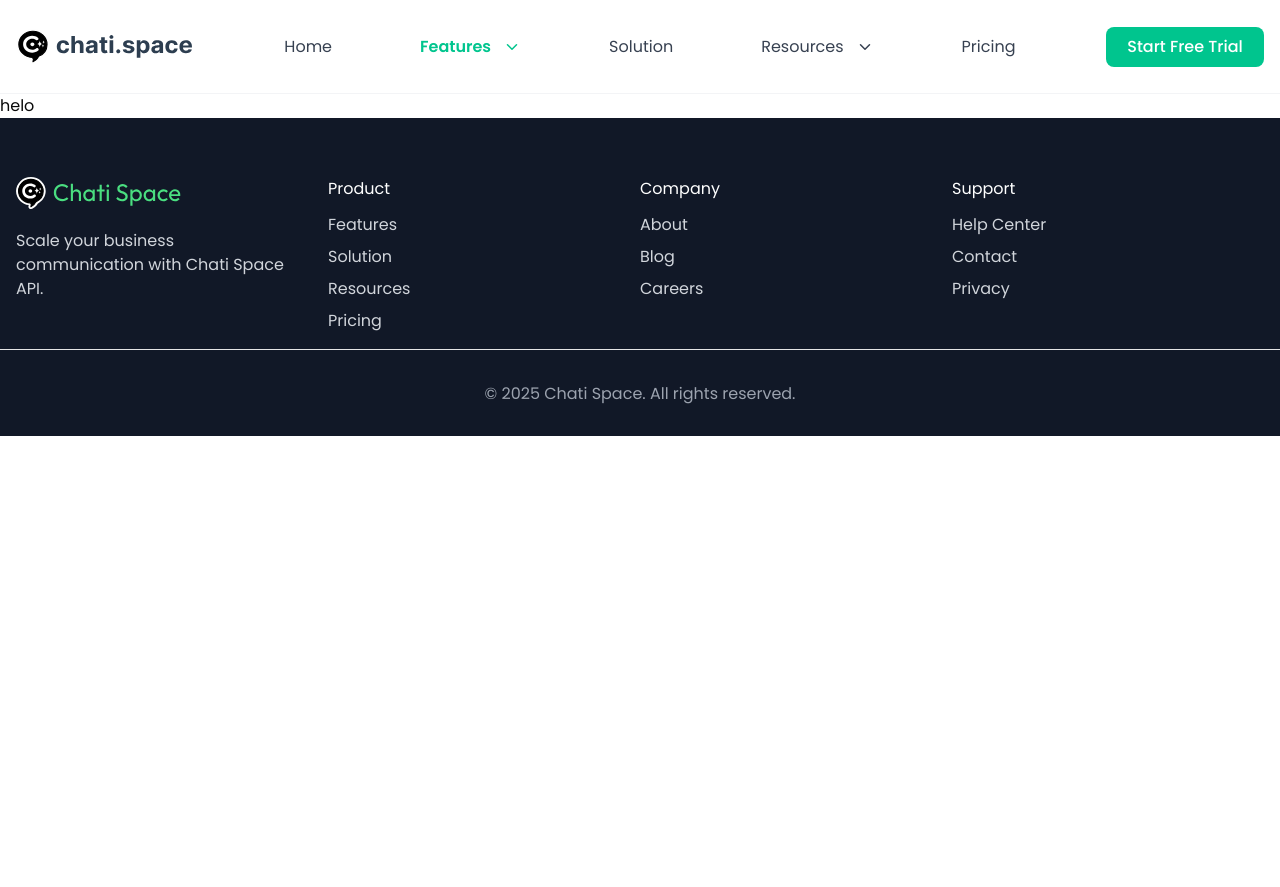
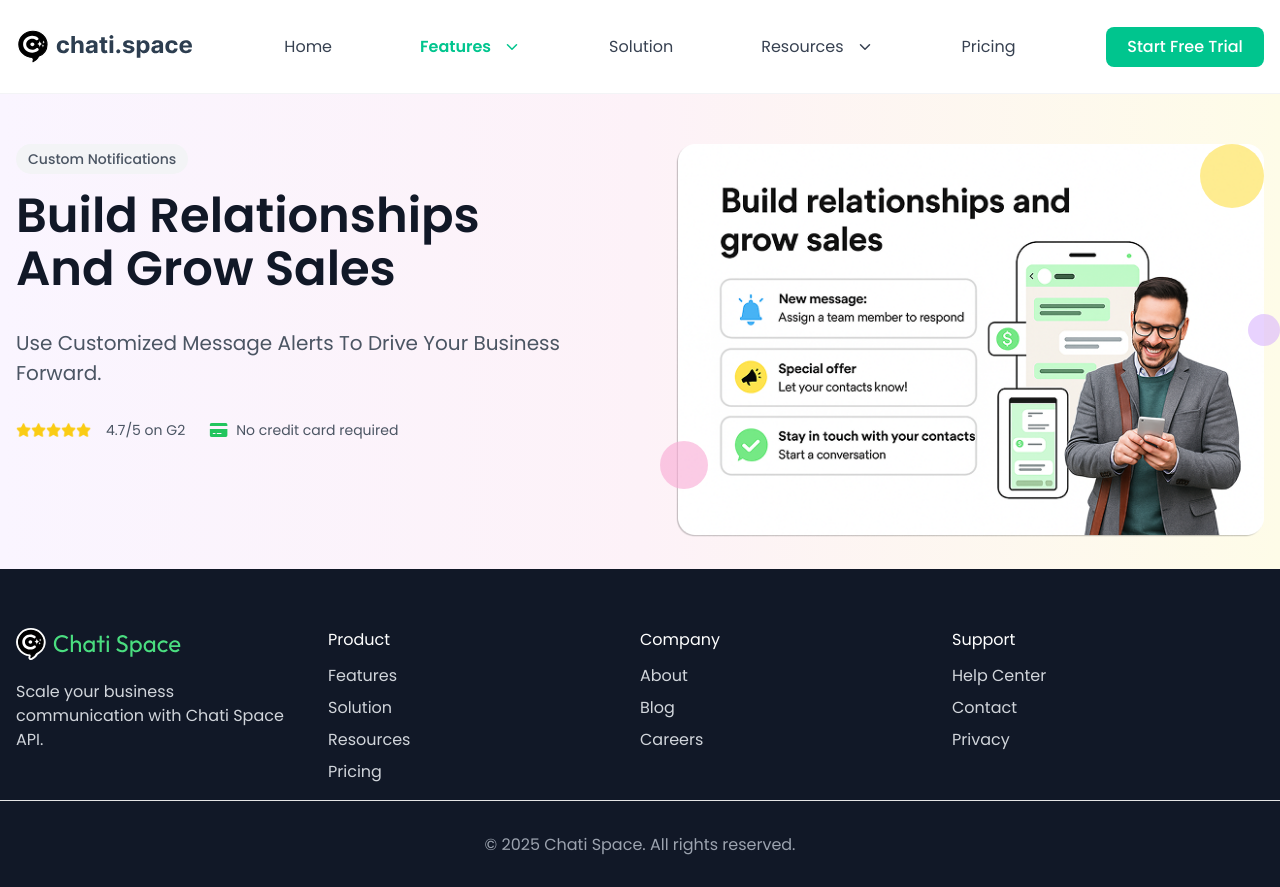
Before and after one commit to AQuadic/chat.space_nextjs, a Next.js app: page /features/notifications in a window 1280 px wide. Before the commit the page ends 800 px from the top, so only its background shows below. Built offline with nearby package versions, Linux system fonts and the light colour scheme.

Commit message:
custom notifications header

```diff
--- a/src/components/features/notifications/MainNotifications.tsx
+++ b/src/components/features/notifications/MainNotifications.tsx
@@ -1,7 +1,10 @@
 import React from "react";
+import NotificationsHeader from "./NotificationsHeader";
 
 const MainNotifications = () => {
-  return <div>helo</div>;
+  return <div>
+    <NotificationsHeader />
+  </div>;
 };
 
 export default MainNotifications;
--- /dev/null
+++ b/src/components/features/notifications/NotificationsHeader.tsx
@@ -0,0 +1,37 @@
+import Credit from '@/components/icons/home/Credit'
+import Image from 'next/image'
+import React from 'react'
+
+const NotificationsHeader = () => {
+    return (
+        <section className='bg-[linear-gradient(90deg,_#FAF5FF_0%,_#FDF2F8_50%,_#FEFCE8_100%)] pt-[50px] pb-8 '>
+            <div className='container flex flex-wrap justify-between gap-8 xl:gap-0'>
+                <div>
+                <div className='px-3 py-2 w-fit bg-[#F3F4F6] rounded-full'>
+                    <p className='text-[#4B5563] text-sm font-medium leading-[100%] capitalize'>Custom Notifications</p>
+                </div>
+                <h1 className='text-[#111827] text-5xl font-semibold mt-4 capitalize leading-[1.1]'>Build relationships <br /> and grow sales</h1>
+                <p className='text-[#4B5563] text-xl font-normal leading-[150%] mt-8 capitalize'>Use customized message alerts to drive your business <br /> forward.</p>
+                <div className='mt-7 flex flex-wrap items-center md:gap-6 gap-2'>
+                <div className='flex items-center'>
+                        <Image src='/images/testimonials/rate.png' alt='stars' width={90} height={24} />
+                        <p className='text-[#4B5563] text-sm font-normal leading-[200%]'>4.7/5 on G2</p>
+                    </div>
+                    <div className='flex items-center gap-2'>
+                        <Credit />
+                        <p className='text-[#4B5563] text-sm font-normal leading-[200%]'>No credit card required</p>
+                    </div>
+                </div>
+            </div>
+            <div className='relative'>
+                <Image src='/images/features/customNotificationHeader.png' alt='hero' width={588} height={392} className='z-10' />
+                <div className='w-12 h-12 bg-[#F9A8D4] rounded-full absolute bottom-12 -left-4 opacity-60'></div>
+                <div className='w-16 h-16 bg-[#FDE047] rounded-full absolute top-0 right-0 opacity-60'></div>
+                <div className='w-8 h-8 bg-[#D8B4FE] rounded-full absolute top-[170px] -right-4 opacity-60'></div>
+            </div>
+            </div>
+        </section>
+    )
+}
+
+export default NotificationsHeader
```
Also changed, not shown: public/images/features/customNotificationHeader.png (added).
